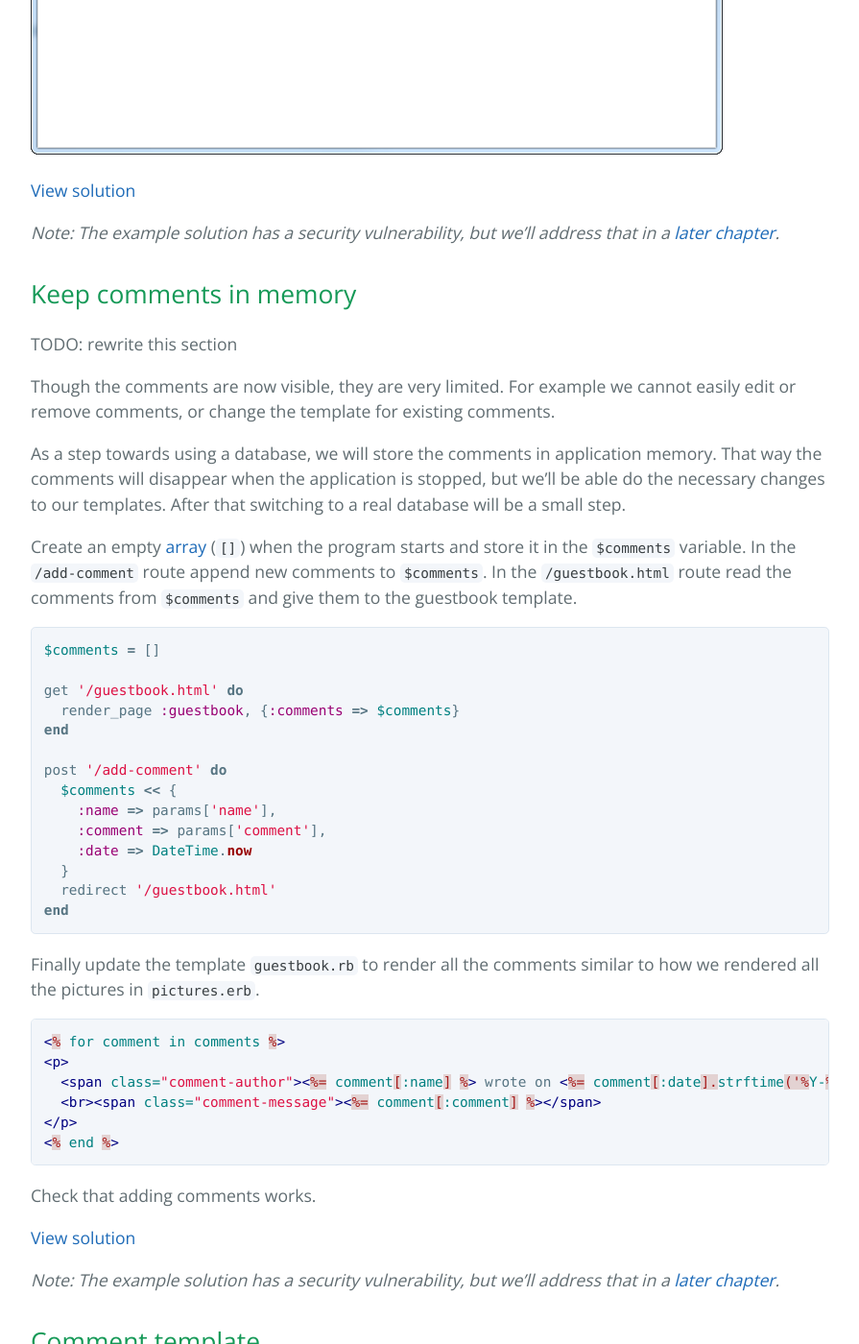
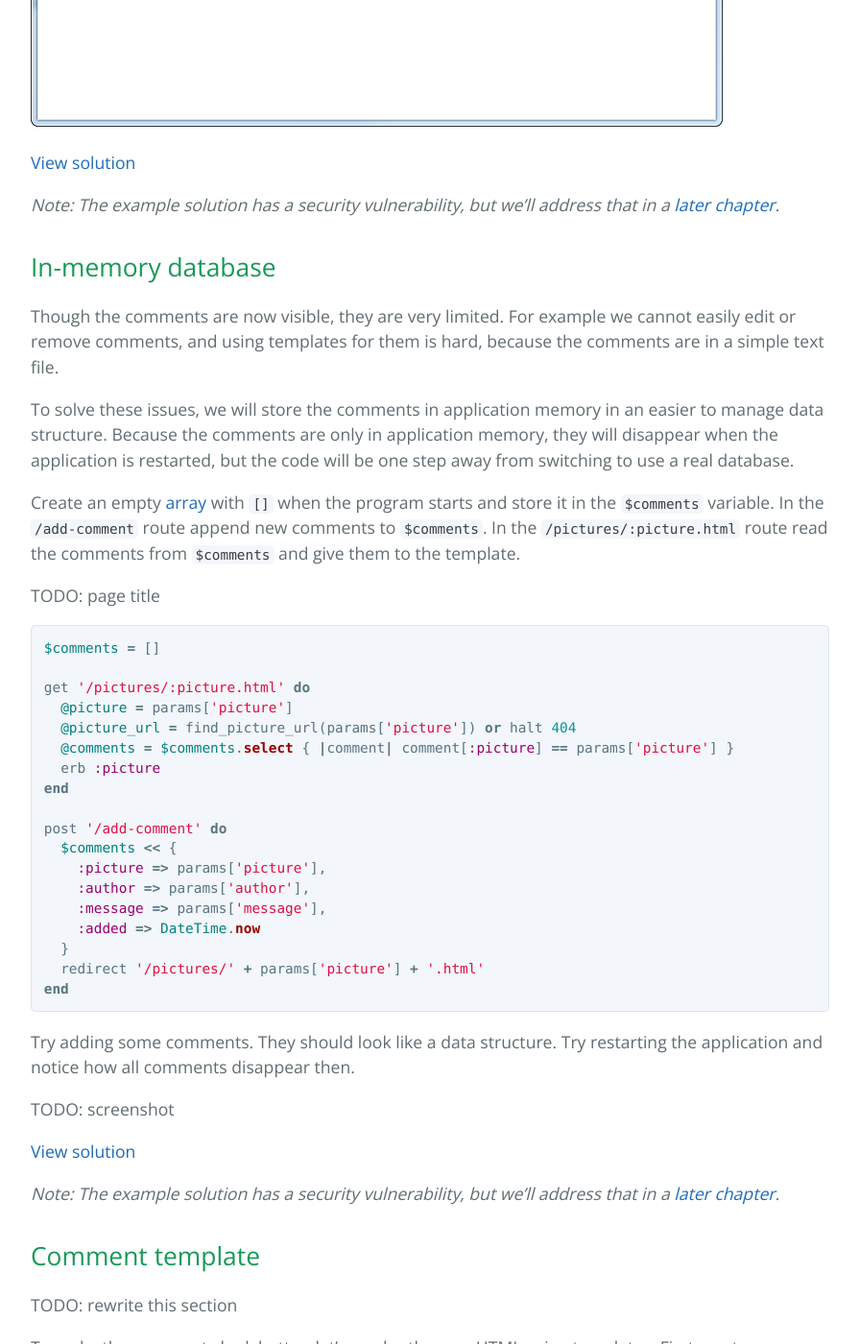
Before and after one commit to luontola/web-intro, a Jekyll site: the page built from databases.md, in a window 1280 px wide and 1400 px high, scrolled down 4296 px. Shown: the whole window at 96% size, without its empty margins (192-1087 px from the left). Built offline with Jekyll 4.4.1, drawn with Linux system fonts in a browser that asks for light colours; Markdown is read by kramdown in place of the engine named in the settings; some of the changed text lies outside the part shown.

Commit message:
WIP: Updated databases prose to match the new example solution

````diff
--- a/databases.md
+++ b/databases.md
@@ -90,35 +90,35 @@ Use the following code in your `/add-comment` route to append the comment and th
 
 ```ruby
 post '/add-comment' do
-  File.open('comments.txt', 'a') do |f|
-    f.puts(params['name'] + ': ' + params['comment'])
+  File.open('comments_' + params['picture'] + '.txt', 'a') do |f|
+    f.puts(params['author'] + ': ' + params['message'])
   end
-  redirect '/guestbook.html'
+  redirect '/pictures/' + params['picture'] + '.html'
 end
 ```
 
-Try to submit some comments to the guestbook and check that they are added to `comments.txt`.
+Try to submit some comments to the guestbook and check that they are added to `comments_*.txt`.
 
 [View solution](https://github.com/orfjackal/web-intro-project/commit/d75f43d80b9d5fa09c7c82d6618722dce08c7493)
 
 
 ### Read comments from text file
 
-Now let's show the comments on the guestbook page.
-
-Use the following code to read the contents of the text file and give it as a parameter to the guestbook template. The `if File.exist?` avoids the program crashing when the text file doesn't yet exist.
+Use the following code to read the contents of the text file and give it as a parameter to the picture template. The `if File.exist?` avoids the program crashing when the text file doesn't yet exist.
 
 ```ruby
-get '/guestbook.html' do
-  comments = IO.read('comments.txt') if File.exist?('comments.txt')
-  render_page :guestbook, {:comments => comments}
+get '/pictures/:picture.html' do
+  @picture = params['picture']
+  @picture_url = find_picture_url(params['picture']) or halt 404
+  @comments = IO.read('comments_' + params['picture'] + '.txt') if File.exist?('comments_' + params['picture'] + '.txt')
+  erb :picture
 end
 ```
 
-Then in `guestbook.erb` add the following code to show the comments.
+In `views/picture.erb`, add the following code to show the comments.
 
-```html
-<p><%= comments %></p>
+```erb
+<p><%= @comments %></p>
 ```
 
 ![Show comments, bare bones solution](comments-txt.png)
@@ -128,45 +128,40 @@ Then in `guestbook.erb` add the following code to show the comments.
 *Note: The example solution has a security vulnerability, but we'll address that in a [later chapter](/security/).*
 
 
-## Keep comments in memory
+## In-memory database
 
-TODO: rewrite this section
+Though the comments are now visible, they are very limited. For example we cannot easily edit or remove comments, and using templates for them is hard, because the comments are in a simple text file.
 
-Though the comments are now visible, they are very limited. For example we cannot easily edit or remove comments, or change the template for existing comments.
+To solve these issues, we will store the comments in application memory in an easier to manage data structure. Because the comments are only in application memory, they will disappear when the application is restarted, but the code will be one step away from switching to use a real database.
 
-As a step towards using a database, we will store the comments in application memory. That way the comments will disappear when the application is stopped, but we'll be able do the necessary changes to our templates. After that switching to a real database will be a small step.
+Create an empty [array][ruby-array] with `[]` when the program starts and store it in the `$comments` variable. In the `/add-comment` route append new comments to `$comments`. In the `/pictures/:picture.html` route read the comments from `$comments` and give them to the template.
 
-Create an empty [array][ruby-array] (`[]`) when the program starts and store it in the `$comments` variable. In the `/add-comment` route append new comments to `$comments`. In the `/guestbook.html` route read the comments from `$comments` and give them to the guestbook template.
+TODO: page title
 
 ```ruby
 $comments = []
 
-get '/guestbook.html' do
-  render_page :guestbook, {:comments => $comments}
+get '/pictures/:picture.html' do
+  @picture = params['picture']
+  @picture_url = find_picture_url(params['picture']) or halt 404
+  @comments = $comments.select { |comment| comment[:picture] == params['picture'] }
+  erb :picture
 end
 
 post '/add-comment' do
   $comments << {
-    :name => params['name'],
-    :comment => params['comment'],
-    :date => DateTime.now
+    :picture => params['picture'],
+    :author => params['author'],
+    :message => params['message'],
+    :added => DateTime.now
   }
-  redirect '/guestbook.html'
+  redirect '/pictures/' + params['picture'] + '.html'
 end
 ```
 
-Finally update the template `guestbook.rb` to render all the comments similar to how we rendered all the pictures in `pictures.erb`.
+Try adding some comments. They should look like a data structure. Try restarting the application and notice how all comments disappear then.
 
-```html
-<% for comment in comments %>
-<p>
-  <span class="comment-author"><%= comment[:name] %> wrote on <%= comment[:date].strftime('%Y-%m-%d %H:%M') %>:</span>
-  <br><span class="comment-message"><%= comment[:comment] %></span>
-</p>
-<% end %>
-```
-
-Check that adding comments works.
+TODO: screenshot
 
 [View solution](https://github.com/orfjackal/web-intro-project/commit/a1cf1ba00f63c424c0938a52f3bf4c2d345dc022)
 
````
